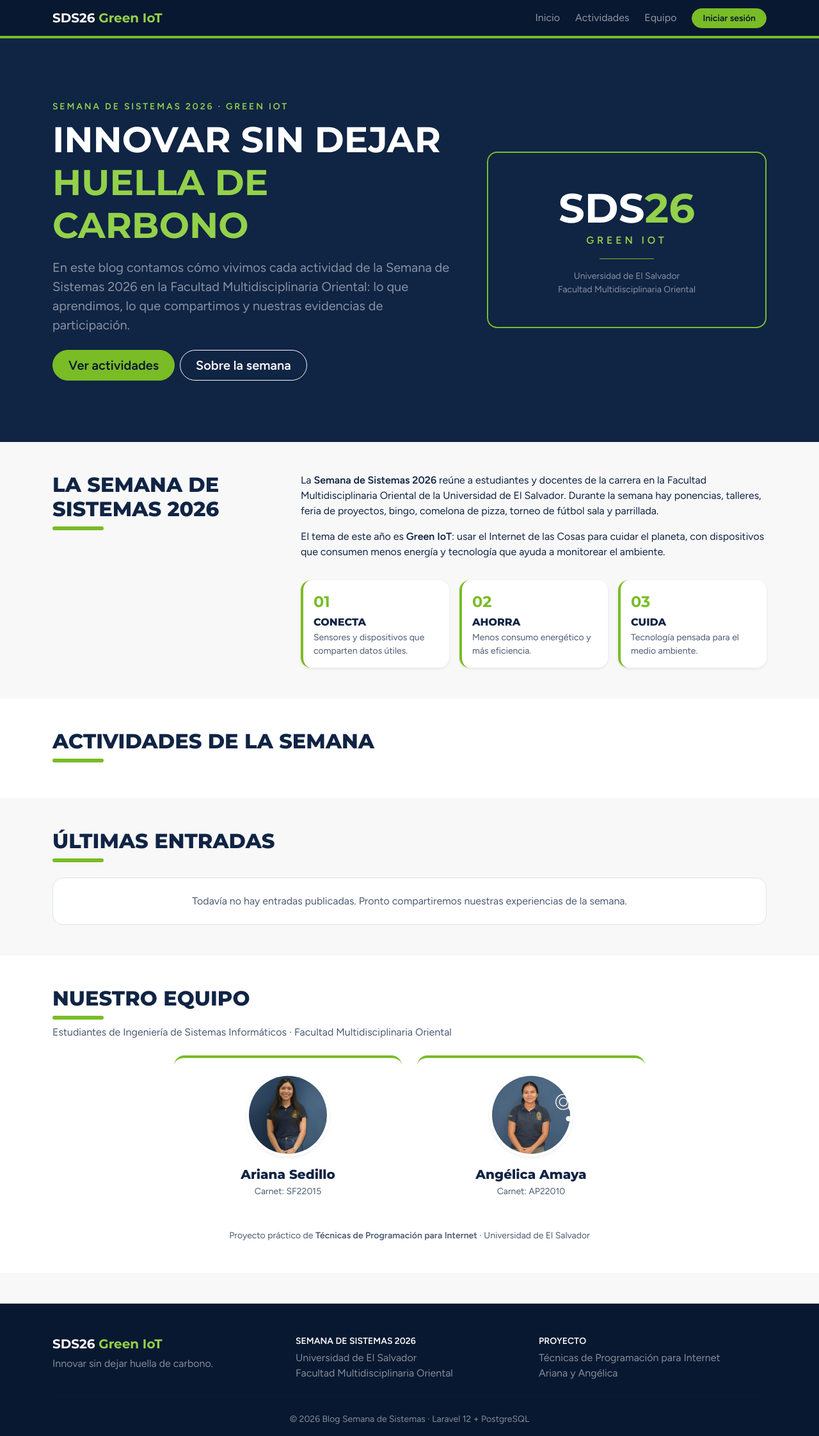
After one commit to arianaSedi/blog-semana-sistemas, a Laravel app: template resources/views/public/home.blade.php in a window 1280 px wide. The commit adds this page. Shown: the whole page at 64% size. Run offline with Laravel 12, Linux system fonts and the light colour scheme; the template is opened without the code that fills it, so the values that code supplies are empty; style sheets or scripts are compiled from the project's sources.

Commit message:
feat: diseno de pagina principal y panel administrativo y publico

```diff
--- a/app/Http/Controllers/AuthController.php
+++ b/app/Http/Controllers/AuthController.php
@@ -37,6 +37,6 @@ class AuthController extends Controller
         Auth::logout();
         $request->session()->invalidate();
         $request->session()->regenerateToken();
-        return redirect()->route('login')->with('success', 'Sesión cerrada correctamente.');
+        return redirect()->route('login')->with('success', 'Sesión cerrada correctamente');
     }
 }
--- a/app/Providers/AppServiceProvider.php
+++ b/app/Providers/AppServiceProvider.php
@@ -2,23 +2,19 @@
 
 namespace App\Providers;
 
+use Illuminate\Support\Carbon;
 use Illuminate\Support\ServiceProvider;
 
 class AppServiceProvider extends ServiceProvider
 {
-    /**
-     * Register any application services.
-     */
     public function register(): void
     {
         //
     }
 
-    /**
-     * Bootstrap any application services.
-     */
     public function boot(): void
     {
-        //
+        //Fechas en español
+        Carbon::setLocale(config('app.locale', 'es'));
     }
 }
--- a/resources/views/admin/dashboard.blade.php
+++ b/resources/views/admin/dashboard.blade.php
@@ -4,7 +4,7 @@
 
 @section('content')
 <div class="p-4 p-md-5 mb-4 rounded-4 bg-marino text-white">
-    <h1 class="h2 font-display text-uppercase mb-1">Hola, {{ auth()->user()->name }} 👋</h1>
+    <h1 class="h2 font-display text-uppercase mb-1">Hola, {{ auth()->user()->name }}</h1>
     <p class="mb-0 text-white-50">Resumen de publicaciones del Blog de la Semana de Sistemas 2026</p>
 </div>
 
--- a/resources/views/layouts/admin.blade.php
+++ b/resources/views/layouts/admin.blade.php
@@ -22,9 +22,12 @@
         <div class="collapse navbar-collapse" id="menuAdmin">
             <ul class="navbar-nav me-auto">
                 <li class="nav-item">
+                    <a class="nav-link {{ request()->routeIs('dashboard') ? 'active fw-bold' : '' }}" href="{{ route('dashboard') }}">Panel</a>
+                </li>
+                <li class="nav-item">
                     <a class="nav-link {{ request()->routeIs('admin.categories.*') ? 'active fw-bold' : '' }}" href="{{ route('admin.categories.index') }}">Categorías</a>
                 </li>
-                {{-- Aquí agregaremos: Entradas --}}
+
             </ul>
             <ul class="navbar-nav">
                 <li class="nav-item dropdown">
--- /dev/null
+++ b/resources/views/layouts/public.blade.php
@@ -0,0 +1,66 @@
+<!DOCTYPE html>
+<html lang="es">
+<head>
+    <meta charset="utf-8">
+    <meta name="viewport" content="width=device-width, initial-scale=1">
+    <title>@yield('title', 'Inicio') · Blog Semana de Sistemas 2026</title>
+    <meta name="description" content="Blog de experiencias de la Semana de Sistemas 2026 · Green IoT · FMO, Universidad de El Salvador">
+    <link rel="preconnect" href="https://fonts.bunny.net">
+    <link href="https://fonts.bunny.net/css?family=figtree:400,600&family=montserrat:700,800,900&display=swap" rel="stylesheet">
+    @vite(['resources/sass/blog.scss', 'resources/js/blog.js'])
+</head>
+<body class="d-flex flex-column min-vh-100">
+
+<nav class="navbar navbar-expand-lg navbar-dark bg-marino-oscuro border-bottom border-4 border-primary sticky-top">
+    <div class="container">
+        <a class="navbar-brand font-display fw-bold" href="{{ route('home') }}">
+            SDS26 <span class="text-lima">Green IoT</span>
+        </a>
+        <button class="navbar-toggler" type="button" data-bs-toggle="collapse" data-bs-target="#menuPublico"
+                aria-controls="menuPublico" aria-expanded="false" aria-label="Abrir menú">
+            <span class="navbar-toggler-icon"></span>
+        </button>
+
+        <div class="collapse navbar-collapse" id="menuPublico">
+            <ul class="navbar-nav ms-auto align-items-lg-center gap-lg-2">
+                <li class="nav-item">
+                    <a class="nav-link {{ request()->routeIs('home') ? 'active fw-bold' : '' }}" href="{{ route('home') }}">Inicio</a>
+                </li>
+                <li class="nav-item"><a class="nav-link" href="{{ route('home') }}#actividades">Actividades</a></li>
+                <li class="nav-item"><a class="nav-link" href="{{ route('home') }}#equipo">Equipo</a></li>
+                <li class="nav-item ms-lg-2">
+                    @auth
+                        <a class="btn btn-primary btn-sm px-3" href="{{ route('dashboard') }}">Panel</a>
+                    @else
+                        <a class="btn btn-primary btn-sm px-3" href="{{ route('login') }}">Iniciar sesión</a>
+                    @endauth
+                </li>
+            </ul>
+        </div>
+    </div>
+</nav>
+
+<main class="flex-grow-1">@yield('content')</main>
+
+<footer class="bg-marino-oscuro text-white-50 pt-5 pb-3 mt-5">
+    <div class="container">
+        <div class="row g-4">
+            <div class="col-md-4">
+                <p class="font-display fw-bold text-white fs-5 mb-1">SDS26 <span class="text-lima">Green IoT</span></p>
+                <p class="mb-0">Innovar sin dejar huella de carbono.</p>
+            </div>
+            <div class="col-md-4">
+                <p class="fw-bold text-white text-uppercase small mb-1">Semana de Sistemas 2026</p>
+                <p class="mb-0">Universidad de El Salvador<br>Facultad Multidisciplinaria Oriental</p>
+            </div>
+            <div class="col-md-4">
+                <p class="fw-bold text-white text-uppercase small mb-1">Proyecto</p>
+                <p class="mb-0">Técnicas de Programación para Internet<br>Ariana y Angélica</p>
+            </div>
+        </div>
+        <hr class="border-secondary my-4">
+        <p class="text-center small mb-0">© {{ date('Y') }} Blog Semana de Sistemas · Laravel 12 + PostgreSQL</p>
+    </div>
+</footer>
+</body>
+</html>
--- /dev/null
+++ b/resources/views/public/home.blade.php
@@ -0,0 +1,185 @@
+@extends('layouts.public')
+
+@section('title', 'Inicio')
+
+@section('content')
+@php
+    // Foto de portada opcional: public/img/portada.jpg
+    $portada = file_exists(public_path('img/portada.jpg')) ? asset('img/portada.jpg') : null;
+@endphp
+
+<section class="bg-marino text-white py-5">
+    <div class="container py-lg-5">
+        <div class="row align-items-center g-5">
+            <div class="col-lg-7">
+                <p class="text-uppercase fw-bold text-lima small mb-2" style="letter-spacing:.2em">
+                    Semana de Sistemas 2026 · Green IoT
+                </p>
+                <h1 class="display-4 font-display fw-bolder text-uppercase mb-3">
+                    Innovar sin dejar <span class="text-lima">huella de carbono</span>
+                </h1>
+                <p class="lead text-white-50 mb-4">
+                    En este blog contamos cómo vivimos cada actividad de la Semana de Sistemas 2026
+                    en la Facultad Multidisciplinaria Oriental: lo que aprendimos, lo que compartimos
+                    y nuestras evidencias de participación.
+                </p>
+                <div class="d-flex flex-wrap gap-2">
+                    <a href="#actividades" class="btn btn-primary btn-lg px-4">Ver actividades</a>
+                    <a href="#semana" class="btn btn-outline-light btn-lg px-4">Sobre la semana</a>
+                </div>
+            </div>
+
+            <div class="col-lg-5">
+                @if ($portada)
+                    <img src="{{ $portada }}" alt="Semana de Sistemas 2026" class="img-fluid rounded-4 shadow-lg"
+                         style="aspect-ratio:4/3; object-fit:cover; width:100%">
+                @else
+                    <div class="border border-2 border-primary rounded-4 p-5 text-center">
+                        <p class="font-display display-3 fw-bolder mb-0">SDS<span class="text-lima">26</span></p>
+                        <p class="text-lima fw-bold text-uppercase mb-3" style="letter-spacing:.3em">Green IoT</p>
+                        <hr class="border-primary opacity-100 w-25 mx-auto">
+                        <p class="small text-white-50 mb-0">Universidad de El Salvador<br>Facultad Multidisciplinaria Oriental</p>
+                    </div>
+                @endif
+            </div>
+        </div>
+    </div>
+</section>
+
+<section id="semana" class="py-5">
+    <div class="container">
+        <div class="row g-5">
+            <div class="col-lg-4">
+                <h2 class="font-display text-uppercase">La Semana de Sistemas 2026</h2>
+                <div class="subrayado-lima mt-2"></div>
+            </div>
+            <div class="col-lg-8">
+                <p>
+                    La <strong>Semana de Sistemas 2026</strong> reúne a estudiantes y docentes de la carrera en la
+                    Facultad Multidisciplinaria Oriental de la Universidad de El Salvador. Durante la semana hay
+                    ponencias, talleres, feria de proyectos, bingo, comelona de pizza, torneo de fútbol sala y parrillada.
+                </p>
+                <p>
+                    El tema de este año es <strong>Green IoT</strong>: usar el Internet de las Cosas para cuidar el
+                    planeta, con dispositivos que consumen menos energía y tecnología que ayuda a monitorear el ambiente.
+                </p>
+
+                <div class="row g-3 mt-2">
+                    @foreach ([
+                        ['Conecta', 'Sensores y dispositivos que comparten datos útiles.'],
+                        ['Ahorra', 'Menos consumo energético y más eficiencia.'],
+                        ['Cuida', 'Tecnología pensada para el medio ambiente.'],
+                    ] as [$titulo, $texto])
+                        <div class="col-md-4">
+                            <div class="h-100 border-start border-4 border-primary bg-white shadow-sm rounded-3 p-3">
+                                <p class="font-display fw-bolder text-primary fs-4 mb-1">{{ str_pad($loop->iteration, 2, '0', STR_PAD_LEFT) }}</p>
+                                <h3 class="h6 font-display text-uppercase mb-1">{{ $titulo }}</h3>
+                                <p class="small text-muted mb-0">{{ $texto }}</p>
+                            </div>
+                        </div>
+                    @endforeach
+                </div>
+            </div>
+        </div>
+    </div>
+</section>
+
+<section id="actividades" class="py-5 bg-white">
+    <div class="container">
+        <h2 class="font-display text-uppercase">Actividades de la semana</h2>
+        <div class="subrayado-lima mt-2 mb-4"></div>
+
+        <div class="row g-3">
+            @foreach ($categories as $category)
+                <div class="col-sm-6 col-lg-3">
+                    <div class="card h-100 bg-marino text-white border-0 border-top border-4 border-primary">
+                        <div class="card-body">
+                            <div class="d-flex justify-content-between align-items-baseline">
+                                <span class="font-display fw-bolder text-lima fs-3">{{ str_pad($loop->iteration, 2, '0', STR_PAD_LEFT) }}</span>
+                                <span class="small text-white-50">
+                                    {{ $category->posts_count }} {{ $category->posts_count === 1 ? 'entrada' : 'entradas' }}
+                                </span>
+                            </div>
+                            <h3 class="h5 font-display text-uppercase mt-2">{{ $category->name }}</h3>
+                            <p class="small text-white-50 mb-0">{{ $category->description }}</p>
+                        </div>
+                    </div>
+                </div>
+            @endforeach
+        </div>
+    </div>
+</section>
+
+<section class="py-5">
+    <div class="container">
+        <h2 class="font-display text-uppercase">Últimas entradas</h2>
+        <div class="subrayado-lima mt-2 mb-4"></div>
+
+        <div class="row g-4">
+            @forelse ($latest as $post)
+                <div class="col-md-6 col-lg-4">
+                    <div class="card h-100 border-0 shadow-sm">
+                        @if ($post->cover_image)
+                            <img src="{{ asset('storage/'.$post->cover_image) }}" class="card-img-top" alt="{{ $post->title }}"
+                                 style="aspect-ratio:16/9; object-fit:cover">
+                        @endif
+                        <div class="card-body">
+                            <p class="small text-uppercase fw-bold text-success mb-1">{{ $post->category->name }}</p>
+                            <h3 class="h5 font-display">{{ $post->title }}</h3>
+                            <p class="small text-muted mb-2">{{ $post->activity_date->translatedFormat('j \d\e F \d\e Y') }}</p>
+                            <p class="small mb-0">{{ $post->summary() }}</p>
+                        </div>
+                        <div class="card-footer bg-white small text-muted">
+                            Por {{ $post->authors->pluck('name')->join(' y ') }}
+                        </div>
+                    </div>
+                </div>
+            @empty
+                <div class="col-12">
+                    <div class="border rounded-3 bg-white text-center text-muted p-4">
+                        Todavía no hay entradas publicadas. Pronto compartiremos nuestras experiencias de la semana.
+                    </div>
+                </div>
+            @endforelse
+        </div>
+    </div>
+</section>
+
+<section id="equipo" class="py-5 bg-white">
+    <div class="container">
+        <h2 class="font-display text-uppercase">Nuestro equipo</h2>
+        <div class="subrayado-lima mt-2 mb-2"></div>
+        <p class="text-muted mb-4">
+            Estudiantes de Ingeniería de Sistemas Informáticos · Facultad Multidisciplinaria Oriental
+        </p>
+
+        <div class="row g-4 justify-content-center">
+            @foreach ([
+                ['Ariana Sedillo', 'SF22015', 'img/equipo/ariana.jpeg'],
+                ['Angélica Amaya', 'AP22010', 'img/equipo/angelica.jpeg'],
+            ] as [$nombre, $carnet, $foto])
+                <div class="col-sm-6 col-lg-4">
+                    <div class="h-100 bg-nube border-top border-4 border-primary rounded-3 p-4 text-center">
+                        @if (file_exists(public_path($foto)))
+                            <img src="{{ asset($foto) }}" alt="Foto de {{ $nombre }}"
+                                 class="rounded-circle border border-4 border-white shadow-sm mb-3"
+                                 style="width:130px; height:130px; object-fit:cover">
+                        @else
+                            <div class="rounded-circle bg-marino text-white d-inline-flex align-items-center justify-content-center font-display fw-bolder fs-1 border border-4 border-white shadow-sm mb-3"
+                                 style="width:130px; height:130px">
+                                {{ mb_substr($nombre, 0, 1) }}{{ mb_substr(explode(' ', $nombre)[1] ?? '', 0, 1) }}
+                            </div>
+                        @endif
+                        <h3 class="h5 font-display mb-1">{{ $nombre }}</h3>
+                        <p class="text-muted small mb-0">Carnet: {{ $carnet }}</p>
+                    </div>
+                </div>
+            @endforeach
+        </div>
+
+        <p class="text-center text-muted small mt-4 mb-0">
+            Proyecto práctico de <strong>Técnicas de Programación para Internet</strong> · Universidad de El Salvador
+        </p>
+    </div>
+</section>
+@endsection
--- a/routes/web.php
+++ b/routes/web.php
@@ -1,15 +1,15 @@
 <?php
 
+use App\Http\Controllers\Admin\CategoryController;
 use App\Http\Controllers\Admin\DashboardController;
 use App\Http\Controllers\AuthController;
+use App\Http\Controllers\PublicController;
 use Illuminate\Support\Facades\Route;
-use App\Http\Controllers\Admin\CategoryController;
 
-//MODULO PUBLICO
+// MODULO PUBLICO
+Route::get('/', [PublicController::class, 'home'])->name('home');
 
-Route::redirect('/', '/login')->name('home');
-
-// AUTENTICAR
+// AUTENTICACION
 Route::middleware('guest')->group(function () {
     Route::get('/login', [AuthController::class, 'showLogin'])->name('login');
     Route::post('/login', [AuthController::class, 'login'])->name('login.store');
@@ -17,11 +17,11 @@ Route::middleware('guest')->group(function () {
 
 Route::post('/logout', [AuthController::class, 'logout'])->middleware('auth')->name('logout');
 
-//MODULO ADMINISTRATIVO
+// MODULO ADMINISTRATIVO (protegido con middleware auth)
 Route::middleware('auth')->prefix('admin')->group(function () {
     Route::get('/', DashboardController::class)->name('dashboard');
 
-    //CRUD de categorías: /admin/categorias
+    // CRUD de categorias: /admin/categorias
     Route::resource('categorias', CategoryController::class)
         ->except('show')
         ->parameters(['categorias' => 'category'])
```
Also changed, not shown: app/Http/Controllers/PublicController.php (added, +24 -0 lines), public/img/equipo/angelica.jpeg (added), public/img/equipo/ariana.jpeg (added).
